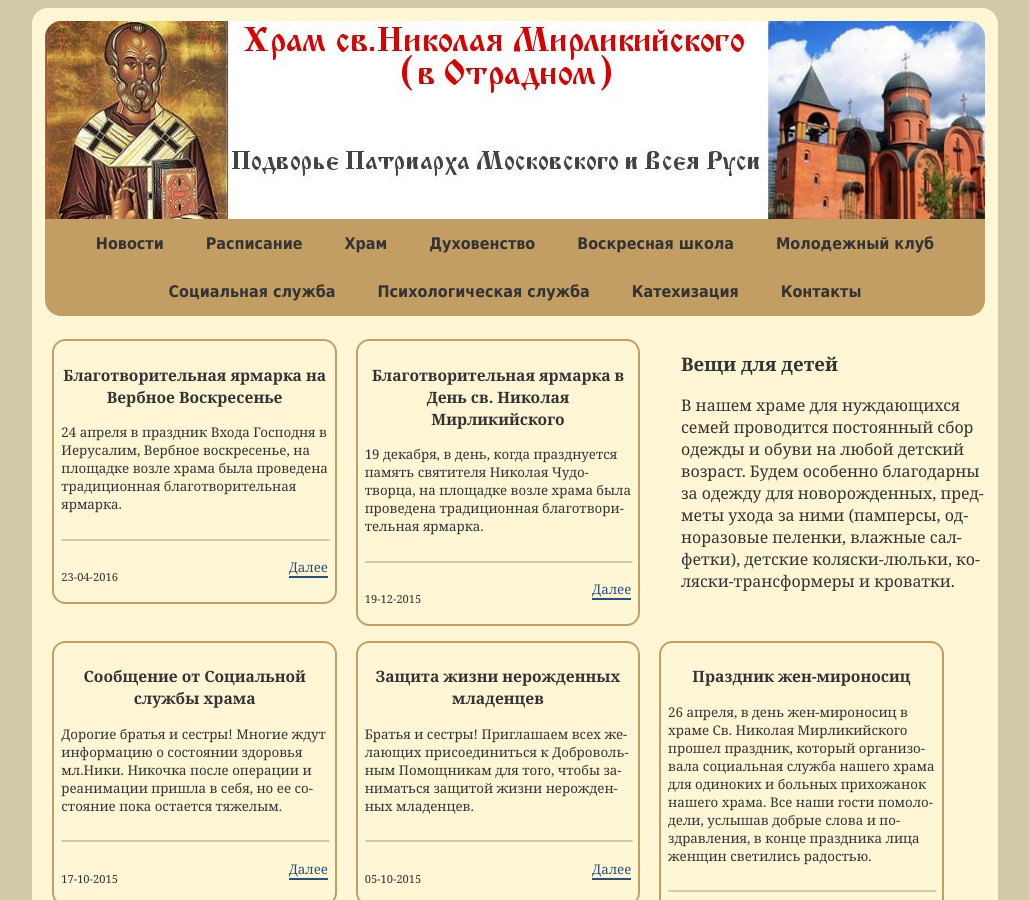
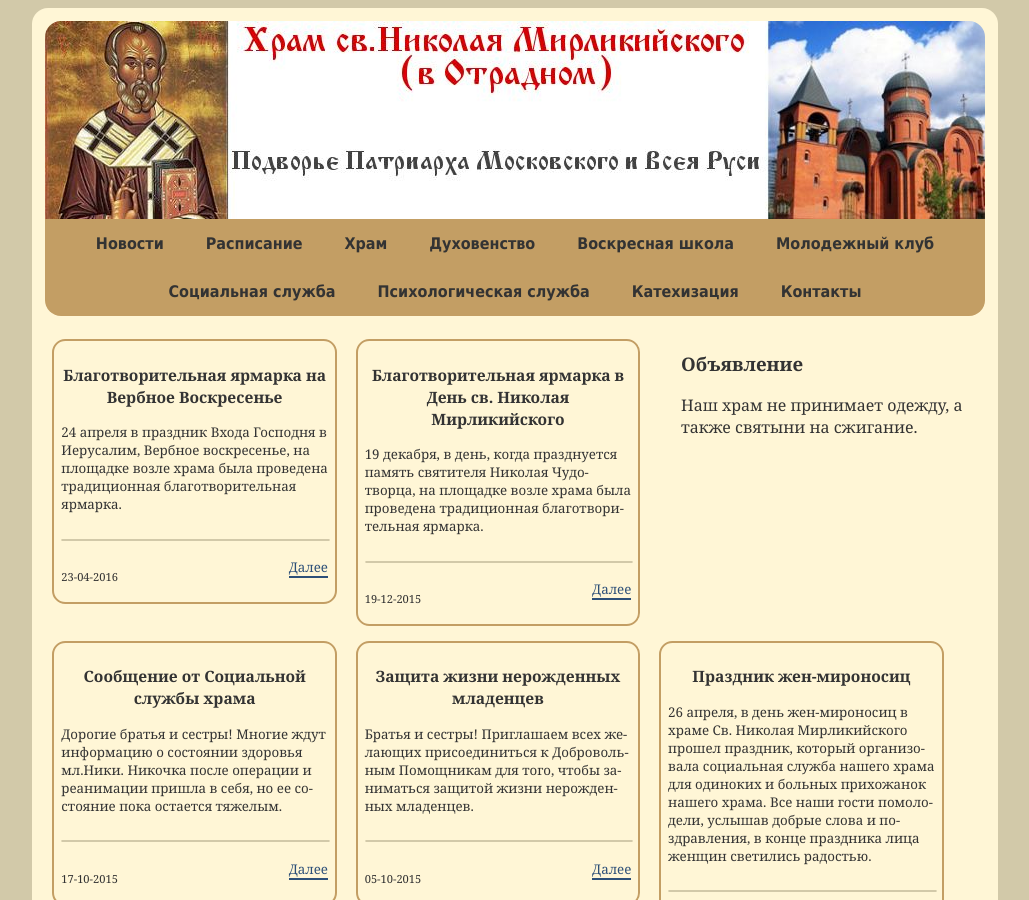
Before and after one commit to hramotradnoe/hramotradnoe.github.io, a Jekyll site: the page built from social/index.html, in a window 1280 px wide and 900 px high. Shown: the whole window, without its empty margins (125-1154 px from the left). Built offline with Jekyll 4.4.1, drawn with Linux system fonts in a browser that asks for light colours.

Commit message:
Update ads.yml

```diff
--- a/_data/social/ads.yml
+++ b/_data/social/ads.yml
@@ -1,2 +1,2 @@
-- title       : Вещи для детей
-  description : В нашем храме для нуждающихся семей проводится постоянный сбор одежды и обуви на любой детский возраст. Будем особенно благодарны за одежду для новорожденных, предметы ухода за ними (памперсы, одноразовые пеленки, влажные салфетки), детские коляски-люльки, коляски-трансформеры и кроватки.
+- title       : Объявление
+  description : Наш храм не принимает одежду, а также святыни на сжигание.
```
